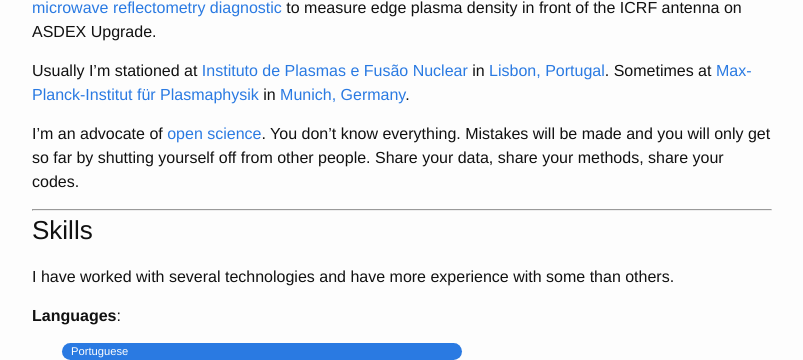
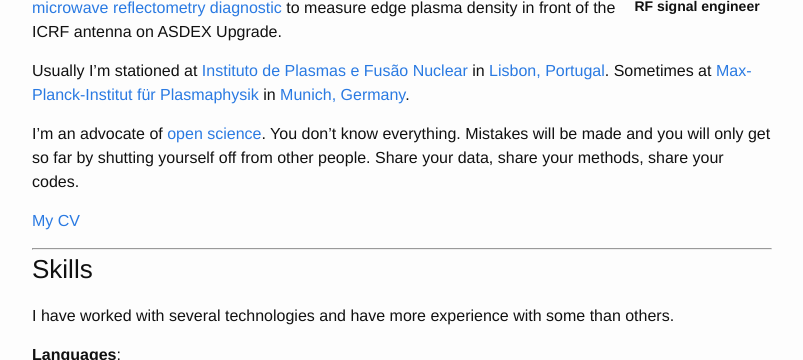
Before and after one commit to daguiam/daguiam.github.io, a Jekyll site: the page built from about.md, in a window 1280 px wide and 900 px high, cut to the strip 540-900 px from the top of the window. Shown: the whole strip, without its empty margins (238-1041 px from the left). Built offline with Jekyll 4.4.1, drawn with Linux system fonts in a browser that asks for light colours.

Commit message:
update about

```diff
--- a/about.md
+++ b/about.md
@@ -5,6 +5,7 @@ permalink: /about/
 ---
 <figure class="img-right">
 	<img class="img-circle" src="https://www.gravatar.com/avatar/6e70305ca9ccc6f0b71b54eb3180a48e?s=150" alt="me">
+	<figcaption class="center"><b>{{ site.author_description}}</b></figcaption>
 </figure>
 
 
@@ -22,7 +23,7 @@ Sometimes at [Max-Planck-Institut für Plasmaphysik](https://www.ipp.mpg.de/) in
 I'm an advocate of [open science](https://en.wikipedia.org/wiki/Open_science).
 You don't know everything. Mistakes will be made and you will only get so far by shutting yourself off from other people. Share your data, share your methods, share your codes.
 
-
+[My CV](https://github.com/daguiam/cv-daguiam/raw/master/cv-daguiam.pdf)
 
 
 ---
```
